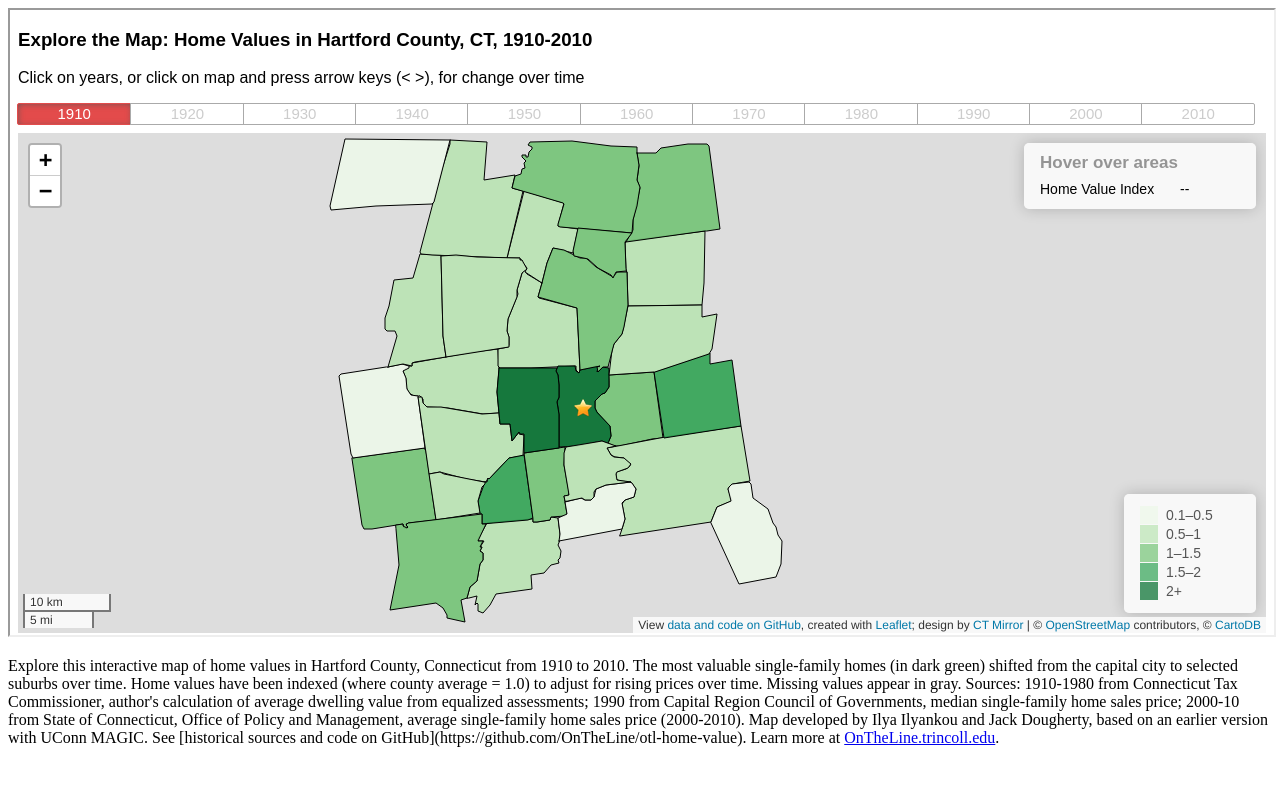
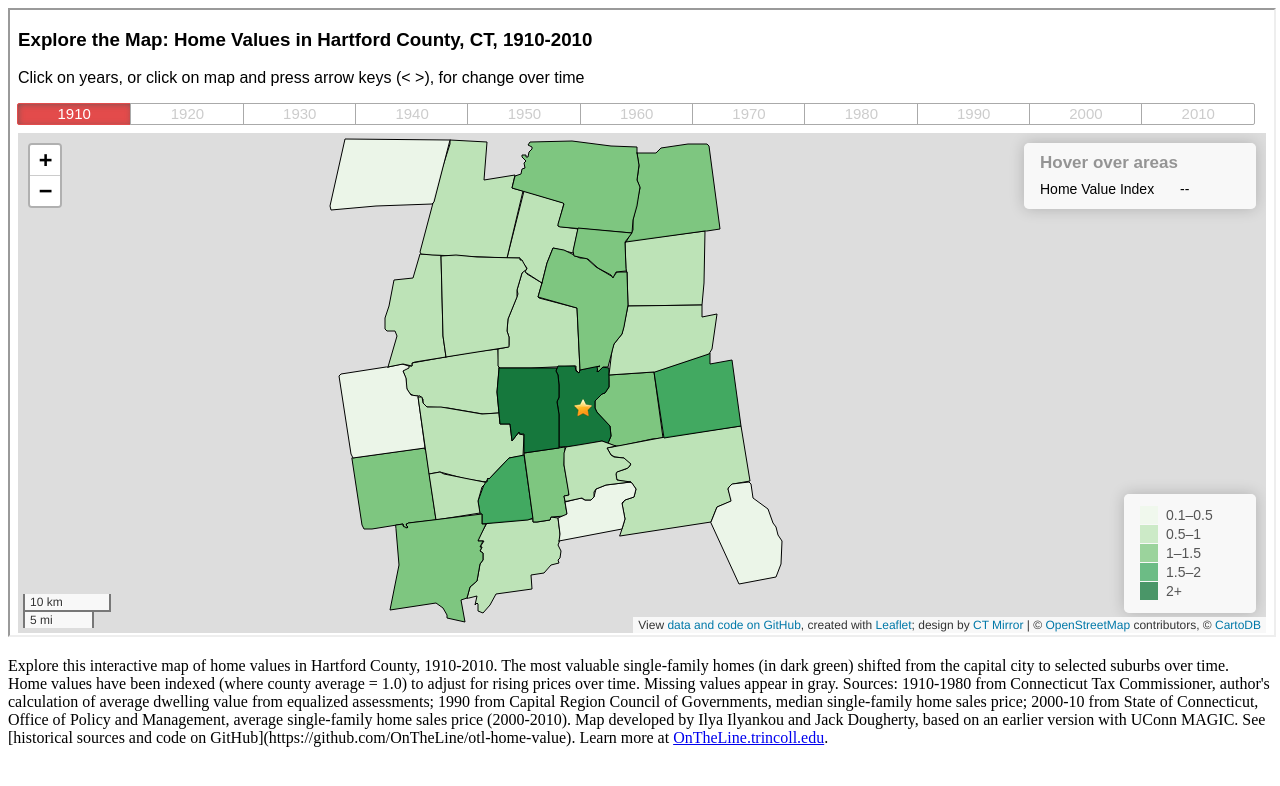
Before and after one commit to JackDougherty/otl-home-value, a plain HTML site: page index-caption.html in a window 1280 px wide. Drawn offline with nearby package versions, Linux system fonts and the light colour scheme.

Commit message:
Revert "Update index-caption.html"
This reverts commit 76d13e55a36ceaff95ec6bb846f0a46122406759.

```diff
--- a/index-caption.html
+++ b/index-caption.html
@@ -7,6 +7,6 @@
 </head>
 <body>
   <iframe src="index.html" width="100%" height="625"></iframe>
-  <p>Explore this interactive map of home values in Hartford County, Connecticut from 1910 to 2010. The most valuable single-family homes (in dark green) shifted from the capital city to selected suburbs over time. Home values have been indexed (where county average = 1.0) to adjust for rising prices over time. Missing values appear in gray. Sources: 1910-1980 from Connecticut Tax Commissioner, author's calculation of average dwelling value from equalized assessments; 1990 from Capital Region Council of Governments, median single-family home sales price; 2000-10 from State of Connecticut, Office of Policy and Management, average single-family home sales price (2000-2010). Map developed by Ilya Ilyankou and Jack Dougherty, based on an earlier version with UConn MAGIC. See [historical sources and code on GitHub](https://github.com/OnTheLine/otl-home-value). Learn more at <a href="http://OnTheLine.trincoll.edu">OnTheLine.trincoll.edu</a>.</p>
+  <p>Explore this interactive map of home values in Hartford County, 1910-2010. The most valuable single-family homes (in dark green) shifted from the capital city to selected suburbs over time. Home values have been indexed (where county average = 1.0) to adjust for rising prices over time. Missing values appear in gray. Sources: 1910-1980 from Connecticut Tax Commissioner, author's calculation of average dwelling value from equalized assessments; 1990 from Capital Region Council of Governments, median single-family home sales price; 2000-10 from State of Connecticut, Office of Policy and Management, average single-family home sales price (2000-2010). Map developed by Ilya Ilyankou and Jack Dougherty, based on an earlier version with UConn MAGIC. See [historical sources and code on GitHub](https://github.com/OnTheLine/otl-home-value). Learn more at <a href="http://OnTheLine.trincoll.edu">OnTheLine.trincoll.edu</a>.</p>
 </body>
 </html>
```
